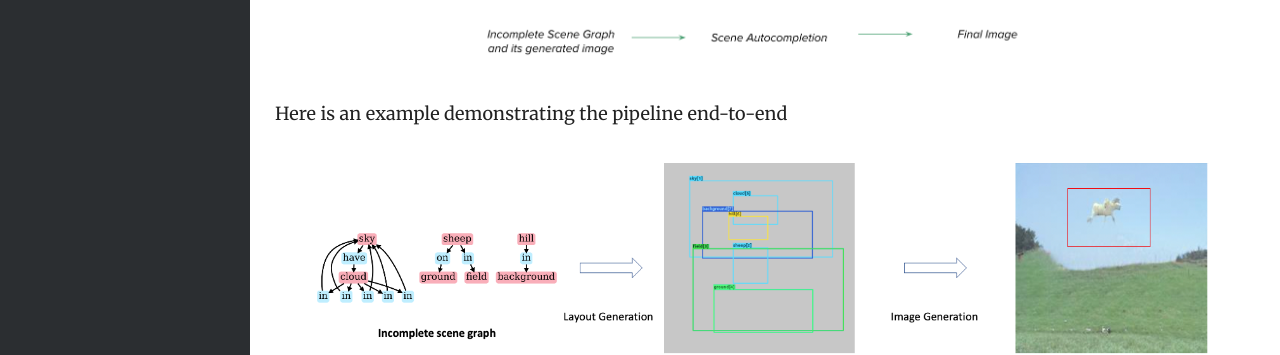
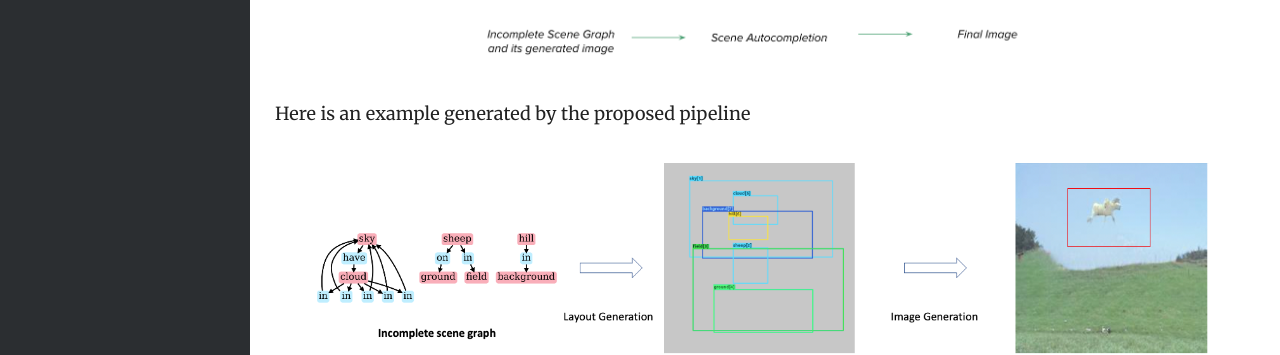
Before and after one commit to bhanu77prakash/scene-edit.github.io, a Jekyll site: the page built from index.md, in a window 1280 px wide. Shown: the part 1040-1395 px from the top of the page. Built offline with Jekyll 4.4.1, drawn with Linux system fonts in a browser that asks for light colours.

Commit message:
added qualitiative rsults

```diff
--- a/index.md
+++ b/index.md
@@ -19,7 +19,7 @@ In this work, we address the novel problem of generating realistic images throug
 </center>
 
 <br>
-Here is an example demonstrating the pipeline end-to-end
+Here is an example generated by the proposed pipeline
 
 <center>
 <img src="images/motivation.png" alt="pipeline" style="width:900px;"/>
```
